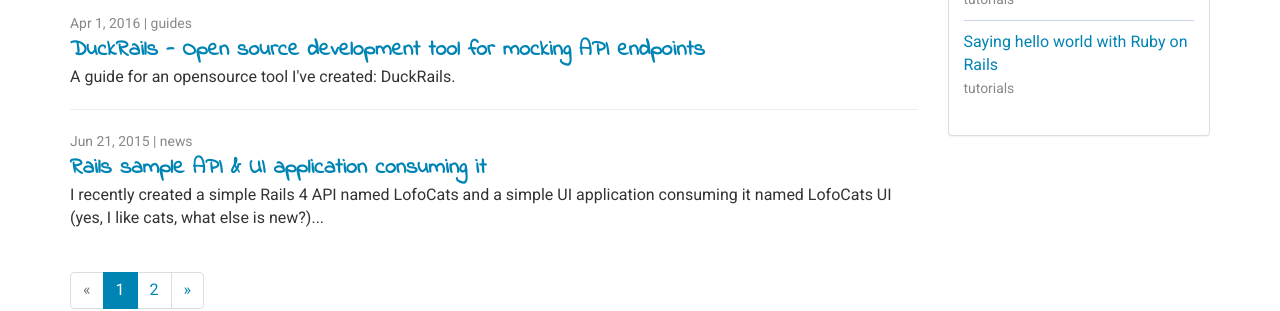
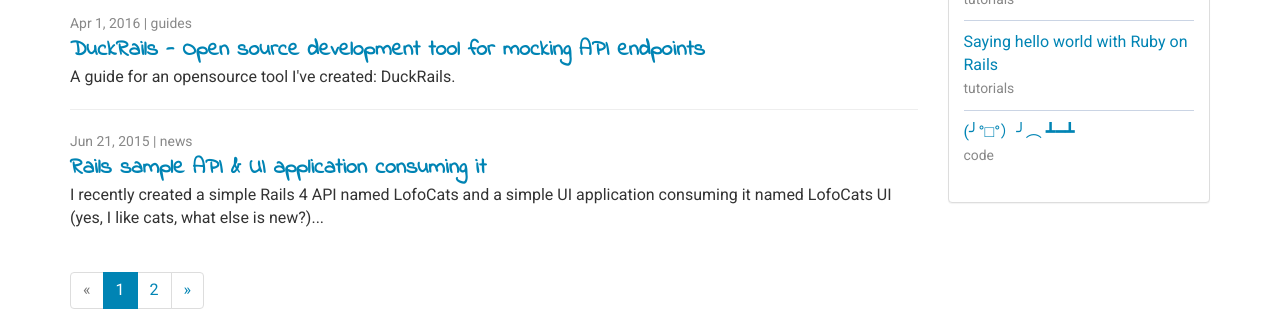
Before and after one commit to iridakos/iridakos.github.io, a Jekyll site: the page built from index.html, in a window 1280 px wide. Shown: the part 1163-1474 px from the top of the page. Built offline with Jekyll 4.4.1, drawn with Linux system fonts in a browser that asks for light colours; nearby versions of some CDN libraries; the list of posts is cut into pages by our own code; comment, search, counter and statistics services are not loaded.

Commit message:
Table flip.

```diff
--- a/_includes/popular_posts.html
+++ b/_includes/popular_posts.html
@@ -19,5 +19,15 @@
             </div>
           {% endif %}
         {% endfor %}
+
+        <div class="popular-post">
+          <a href="https://github.com/iridakos/table_flipper"
+             class="ga-event-link"
+             data-event-category="Popular posts"
+             data-event-action="click"
+             data-event-label="(╯°□°）╯︵ ┻━┻">(╯°□°）╯︵ ┻━┻</a>
+            <br />
+            <span class="post-category">code</span>
+        </div>
     </div>
 </div>
```
